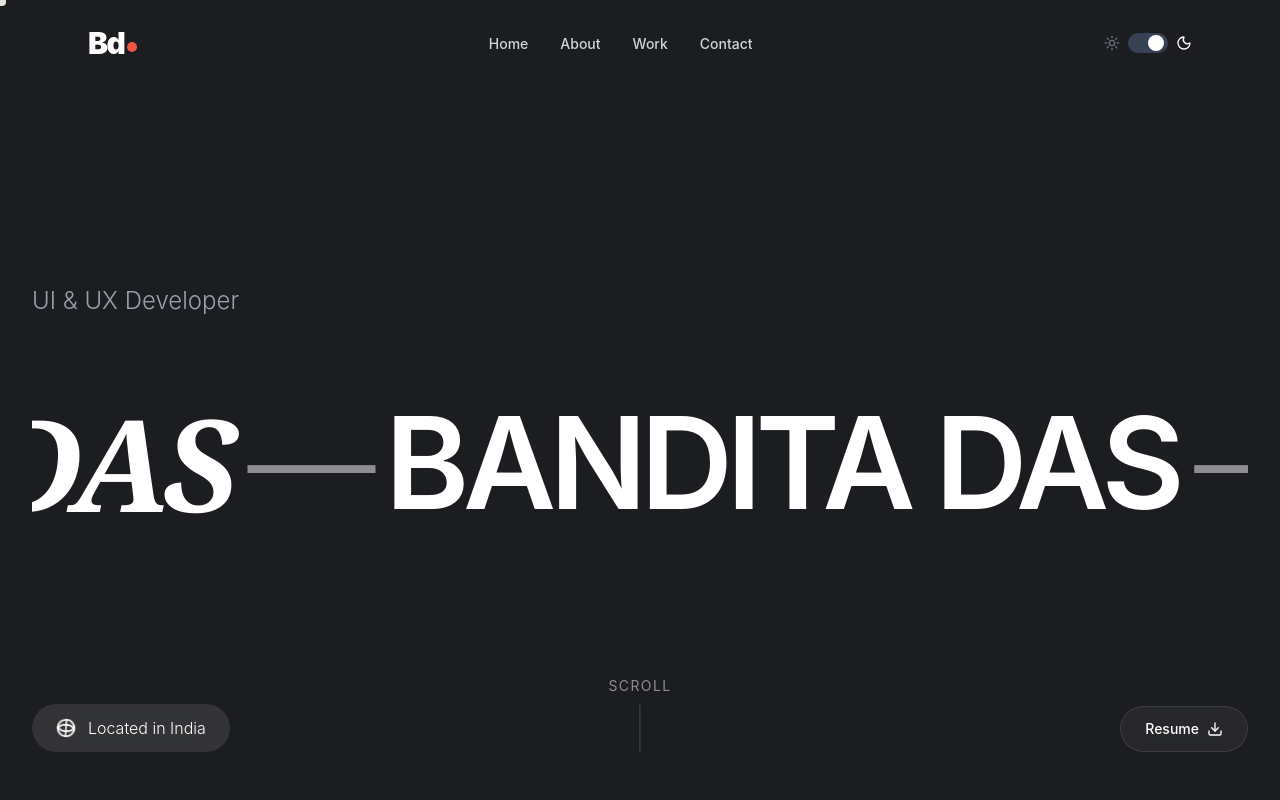
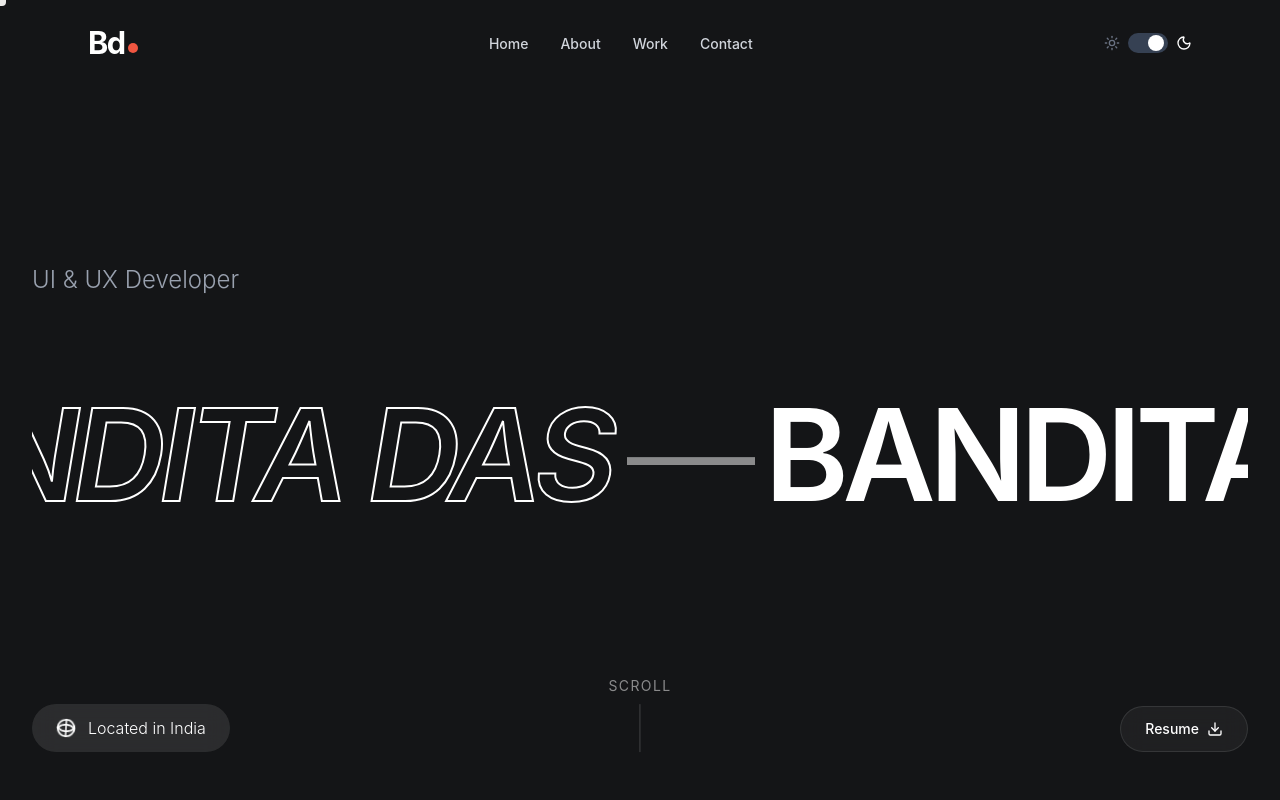
Before and after one commit to BanditaDas/portfolio, a React (Vite) app: page / in a window 1280 px wide. Shown: the top 800 px of the page. Built offline with nearby package versions, Linux system fonts and the light colour scheme.

Commit message:
modified hero section

```diff
--- a/src/components/About.tsx
+++ b/src/components/About.tsx
@@ -229,7 +229,7 @@ export const About: React.FC = () => {
   ];
 
   return (
-    <section id="about" className="py-12 md:py-20 px-4 md:px-8 bg-[#f5f2eb] dark:bg-[#141517] text-black dark:text-white overflow-hidden transition-colors duration-500">
+    <section id="about" className="py-12 md:py-20 px-4 md:px-8 bg-[#EBEAE9] dark:bg-[#141517] text-black dark:text-white overflow-hidden transition-colors duration-500">
       <div className="max-w-5xl mx-auto">
         <div className="grid grid-cols-1 md:grid-cols-4 gap-4">
           {bentoItems.map((item, index) => (
@@ -246,7 +246,7 @@ export const About: React.FC = () => {
               whileHover={{
                 transition: { duration: 0.3, ease: "easeOut" }
               }}
-              className={`${item.className.replace('bg-[#1c1d20]', 'bg-[#fdfbf7] dark:bg-[#1c1d20]').replace('border-white/10', 'border-black/5 dark:border-white/10').replace('bg-white/5', 'bg-black/5 dark:bg-white/5').replace('hover:bg-[#222327]', 'hover:bg-[#eae6d9] dark:hover:bg-[#222327]')} transition-all duration-500 hover:border-black/20 dark:hover:border-white/30 hover:shadow-[0_0_40px_rgba(0,0,0,0.05)] dark:hover:shadow-[0_0_40px_rgba(255,255,255,0.05)]`}
+              className={`${item.className.replace('bg-[#1c1d20]', 'bg-[#f7f7f7] dark:bg-[#1c1d20]').replace('border-white/10', 'border-black/5 dark:border-white/10').replace('bg-white/5', 'bg-black/5 dark:bg-white/5').replace('hover:bg-[#222327]', 'hover:bg-[#e9e9e9] dark:hover:bg-[#222327]')} transition-all duration-500 hover:border-black/20 dark:hover:border-white/30 hover:shadow-[0_0_40px_rgba(0,0,0,0.05)] dark:hover:shadow-[0_0_40px_rgba(255,255,255,0.05)]`}
             >
               <motion.div
                 className="h-full w-full"
--- a/src/components/AvatarVideo.tsx
+++ b/src/components/AvatarVideo.tsx
@@ -7,7 +7,7 @@ export const AvatarVideo: React.FC = () => {
   const themeRef = useRef(theme);
   const videoRef = useRef<HTMLVideoElement>(null);
   const canvasRef = useRef<HTMLCanvasElement>(null);
-  const animationRef = useRef<number>();
+  const animationRef = useRef<number | null>(null);
 
   useEffect(() => {
     themeRef.current = theme;
@@ -123,7 +123,7 @@ export const AvatarVideo: React.FC = () => {
     };
 
     video.addEventListener('play', () => {
-      if (animationRef.current) cancelAnimationFrame(animationRef.current);
+      if (animationRef.current !== null) cancelAnimationFrame(animationRef.current);
       animationRef.current = requestAnimationFrame(processFrame);
     });
 
@@ -132,12 +132,12 @@ export const AvatarVideo: React.FC = () => {
 
     // If it's already playing, start processing immediately
     if (!video.paused && !video.ended) {
-      if (animationRef.current) cancelAnimationFrame(animationRef.current);
+      if (animationRef.current !== null) cancelAnimationFrame(animationRef.current);
       animationRef.current = requestAnimationFrame(processFrame);
     }
 
     return () => {
-      if (animationRef.current) cancelAnimationFrame(animationRef.current);
+      if (animationRef.current !== null) cancelAnimationFrame(animationRef.current);
     };
   }, []);
 
@@ -146,12 +146,12 @@ export const AvatarVideo: React.FC = () => {
       className="absolute inset-0 flex items-center justify-center pointer-events-none z-10 overflow-hidden"
     >
       <motion.div
-        className="relative w-full max-w-[350px] md:max-w-[450px] aspect-[3/4] mt-10 md:mt-20"
+        className="relative w-full max-w-[350px] md:max-w-[500px] aspect-[3/4] mt-10 md:mt-20"
       >
         {/* Hidden video element used as the source */}
         <video
           ref={videoRef}
-          src={theme === 'dark' ? "/avatar.mp4" : "/avatarwhite.mp4"}
+          src={theme === 'dark' ? "/avatar.mp4" : "/avatarlight.mp4"}
           autoPlay
           loop
           muted
--- a/src/components/Footer.tsx
+++ b/src/components/Footer.tsx
@@ -3,9 +3,9 @@ import { GlossyName } from './GlossyName';
 
 export const Footer: React.FC = () => {
   return (
-    <footer id="contact" className="relative pt-12 pb-0 bg-[#f5f2eb] dark:bg-[#141517] text-black dark:text-white overflow-hidden transition-colors duration-500">
+    <footer id="contact" className="relative pt-12 pb-0 bg-[#EBEAE9] dark:bg-[#141517] text-black dark:text-white overflow-hidden transition-colors duration-500">
       <div className="max-w-5xl mx-auto px-4 md:px-8 relative z-10 mb-[-8vw] md:[-6vw]">
-        <div className="bg-[#fdfbf7] dark:bg-[#1c1d20] rounded-[2rem] p-6 md:p-8 lg:p-10 shadow-2xl border border-black/10 dark:border-white/10 transition-colors duration-500">
+        <div className="bg-[#f7f7f7] dark:bg-[#1c1d20] rounded-[2rem] p-6 md:p-8 lg:p-10 shadow-2xl border border-black/10 dark:border-white/10 transition-colors duration-500">
           <div className="flex flex-col lg:flex-row justify-between gap-12 mb-12">
             {/* Left Section */}
             <div className="max-w-md flex flex-col justify-between">
--- a/src/components/Hero.tsx
+++ b/src/components/Hero.tsx
@@ -46,11 +46,12 @@ const ScrambleText = () => {
 
 export const Hero: React.FC = () => {
   return (
-    <section className="relative h-[100vh] flex flex-col justify-center px-4 md:px-8 overflow-hidden">
+    <section className="relative h-[100vh] flex flex-col justify-center px-4 md:px-8 overflow-hidden bg-[#EBEAE9] dark:bg-[#141517]">
       {/* 3D Avatar Video with transparent background */}
       <AvatarVideo />
 
-      <div className="flex justify-between items-end mb-8 relative z-20">
+      <div>
+        <div className="flex justify-between items-end mb-8 relative z-20">
         <div className="flex flex-col gap-3">
           <h2 className="text-xl md:text-2xl font-light leading-tight max-w-sm text-gray-400">
             <ScrambleText />
@@ -58,29 +59,30 @@ export const Hero: React.FC = () => {
         </div>
       </div>
 
-      <div className="relative flex overflow-hidden whitespace-nowrap w-full z-20 pointer-events-none">
+      <div className="relative flex overflow-hidden whitespace-nowrap mt-20 h-40 w-full z-20 pointer-events-none">
         <motion.div
           className="flex"
           animate={{ x: ["0%", "-50%"] }}
           transition={{
-            duration: 15,
+            duration: 20,
             repeat: Infinity,
             ease: "linear"
           }}
         >
-          <h1 className="text-[10vw] font-semibold leading-[0.8] tracking-tighter uppercase pr-8 flex items-center pt-16">
-            <span>Bandita Das</span><span className="mx-4 font-light opacity-50">—</span>
-            <span className="italic font-serif">Bandita Das</span><span className="mx-4 font-light opacity-50">—</span>
-            <span>Bandita Das</span><span className="mx-4 font-light opacity-50">—</span>
-            <span className="italic  font-serif">Bandita Das</span><span className="mx-4 font-light opacity-50">—</span>
+          <h1 className="text-[10vw] font-semibold leading-[0.8] tracking-tighter uppercase pr-8 flex items-center">
+            <span className="inline-block ">Bandita Das</span><span className="mx-4 font-light opacity-50">—</span>
+            <span className="inline-block italic text-transparent [-webkit-text-stroke:2px_black] dark:[-webkit-text-stroke:2px_white]">Bandita Das</span><span className="mx-4 font-light opacity-50">—</span>
+            <span className="inline-block">Bandita Das</span><span className="mx-4 font-light opacity-50">—</span>
+            <span className="inline-block italic text-transparent [-webkit-text-stroke:2px_black] dark:[-webkit-text-stroke:2px_white]">Bandita Das</span><span className="mx-4 font-light opacity-50">—</span>
           </h1>
           <h1 className="text-[10vw] font-semibold leading-[0.8] tracking-tighter uppercase pr-8 flex items-center">
-            <span>Bandita Das</span><span className="mx-4 font-light opacity-50">—</span>
-            <span className="italic font-serif">Bandita Das</span><span className="mx-4 font-light opacity-50">—</span>
-            <span>Bandita Das</span><span className="mx-4 font-light opacity-50">—</span>
-            <span className="italic font-serif">Bandita Das</span><span className="mx-4 font-light opacity-50">—</span>
+            <span className="inline-block">Bandita Das</span><span className="mx-4 font-light opacity-50">—</span>
+            <span className="inline-block italic text-transparent [-webkit-text-stroke:2px_black] dark:[-webkit-text-stroke:2px_white]">Bandita Das</span><span className="mx-4 font-light opacity-50">—</span>
+            <span className="inline-block">Bandita Das</span><span className="mx-4 font-light opacity-50">—</span>
+            <span className="inline-block italic text-transparent [-webkit-text-stroke:2px_black] dark:[-webkit-text-stroke:2px_white]">Bandita Das</span><span className="mx-4 font-light opacity-50">—</span>
           </h1>
         </motion.div>
+      </div>
       </div>
 
       <div className="absolute bottom-12 left-4 md:left-8 flex items-center gap-3 bg-black/5 dark:bg-white/10 backdrop-blur-md px-6 py-3 rounded-full w-fit transition-colors duration-500 z-20">
--- a/src/components/Navbar.tsx
+++ b/src/components/Navbar.tsx
@@ -24,16 +24,16 @@ export const Navbar: React.FC = () => {
   }, []);
 
   return (
-    <nav className={`fixed top-4 left-1/2 -translate-x-1/2 w-[95%] max-w-6xl px-6 py-3 flex justify-between items-center z-50 transition-all duration-300 rounded-full ${scrolled ? 'bg-[#fdfbf7]/80 dark:bg-black/20 backdrop-blur-lg border border-black/5 dark:border-white/5 shadow-sm' : 'bg-transparent'}`}>
+    <nav className={`fixed top-4 left-1/2 -translate-x-1/2 w-[95%] max-w-6xl px-6 py-3 flex justify-between items-center z-50 transition-all duration-300 rounded-full ${scrolled ? 'bg-[#f7f7f7]/80 dark:bg-black/20 backdrop-blur-lg border border-black/5 dark:border-white/5 shadow-sm' : 'bg-transparent'}`}>
       <div className="flex items-end gap-[3px] select-none">
-        <span className="text-3xl font-black tracking-tighter text-black dark:text-white leading-none">Bd</span>
+        <span className="text-[clamp(24px,2.4vw,36px)] font-bold tracking-tighter text-black dark:text-white leading-none">Bd</span>
         <div className="w-2.5 h-2.5 bg-[#F05641] rounded-full mb-1.5" />
       </div>
 
       <div className="hidden md:flex gap-8 items-center">
         {['Home', 'About', 'Work', 'Contact'].map((item) => (
           <Magnetic key={item}>
-            <a href={item === 'Home' ? '#' : `#${item.toLowerCase()}`} className="nav-link text-sm font-medium text-gray-600 hover:text-black dark:text-gray-300 dark:hover:text-white transition-colors">
+            <a href={item === 'Home' ? '#' : `#${item.toLowerCase()}`} className="nav-link text-[clamp(14px,1vw,18px)] font-medium text-gray-600 hover:text-black dark:text-gray-300 dark:hover:text-white transition-colors">
               {item}
             </a>
           </Magnetic>
--- a/src/components/Work.tsx
+++ b/src/components/Work.tsx
@@ -47,7 +47,7 @@ export const Work: React.FC = () => {
   };
 
   return (
-    <section id="work" className="py-12 md:py-20 px-4 md:px-8 relative" onMouseMove={handleMouseMove}>
+    <section id="work" className="py-12 md:py-20 px-4 md:px-8 relative bg-[#EBEAE9] dark:bg-[#141517]" onMouseMove={handleMouseMove}>
       <div className="max-w-5xl mx-auto">
         <div className="flex flex-col md:flex-row justify-between items-start md:items-end gap-6 mb-12 md:mb-16">
           <h2 className="text-5xl md:text-6xl font-medium flex overflow-hidden">
@@ -117,7 +117,7 @@ export const Work: React.FC = () => {
 
         {/* Floating Image Preview */}
         <motion.div
-          className="fixed top-0 left-0 w-[400px] h-[280px] pointer-events-none z-50 overflow-hidden rounded-xl"
+          className="fixed top-0 left-0 w-100 h-70 pointer-events-none z-50 overflow-hidden rounded-xl"
           style={{
             x: imageX,
             y: imageY,
```
